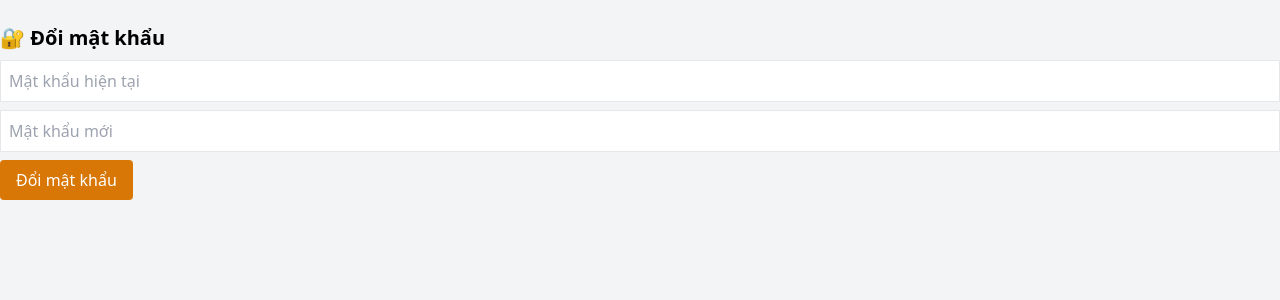
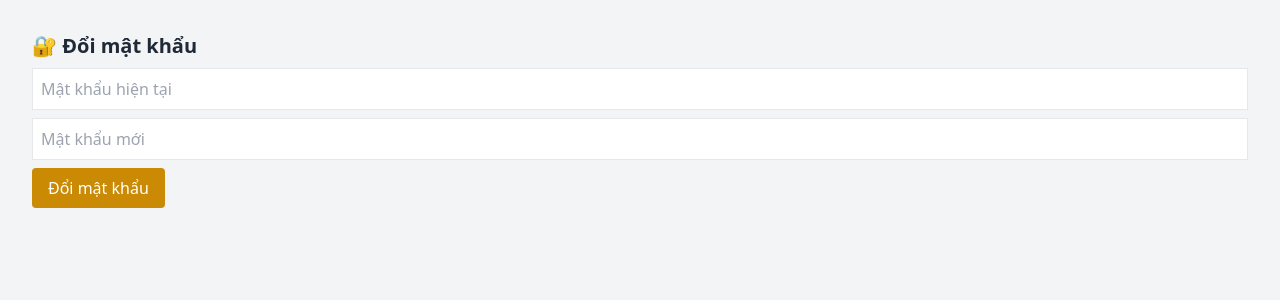
Before and after one commit to LeHungBOS/asset_rental_ui_final_full, a FastAPI app: page /change-password in a window 1280 px wide. Shown: the top 300 px of the page. Run offline with FastAPI, Linux system fonts and the light colour scheme; some libraries are stand-ins or nearby versions.

Commit message:
Update base.html

```diff
--- a/templates/base.html
+++ b/templates/base.html
@@ -1,13 +1,10 @@
 <!DOCTYPE html>
-<html lang="vi">
+<html>
 <head>
-  <meta charset="UTF-8">
-  <title>{% block title %}QL Tài sản{% endblock %}</title>
-  <link rel="stylesheet" href="https://cdn.jsdelivr.net/npm/tailwindcss/dist/tailwind.min.css">
+  <title>{% block title %}Quản lý tài sản{% endblock %}</title>
+  <script src="https://cdn.tailwindcss.com"></script>
 </head>
-<body class="bg-gray-100">
-  <div class="container mx-auto py-6">
-    {% block content %}{% endblock %}
-  </div>
+<body class="p-8 bg-gray-100 text-gray-800">
+  {% block content %}{% endblock %}
 </body>
 </html>
```
